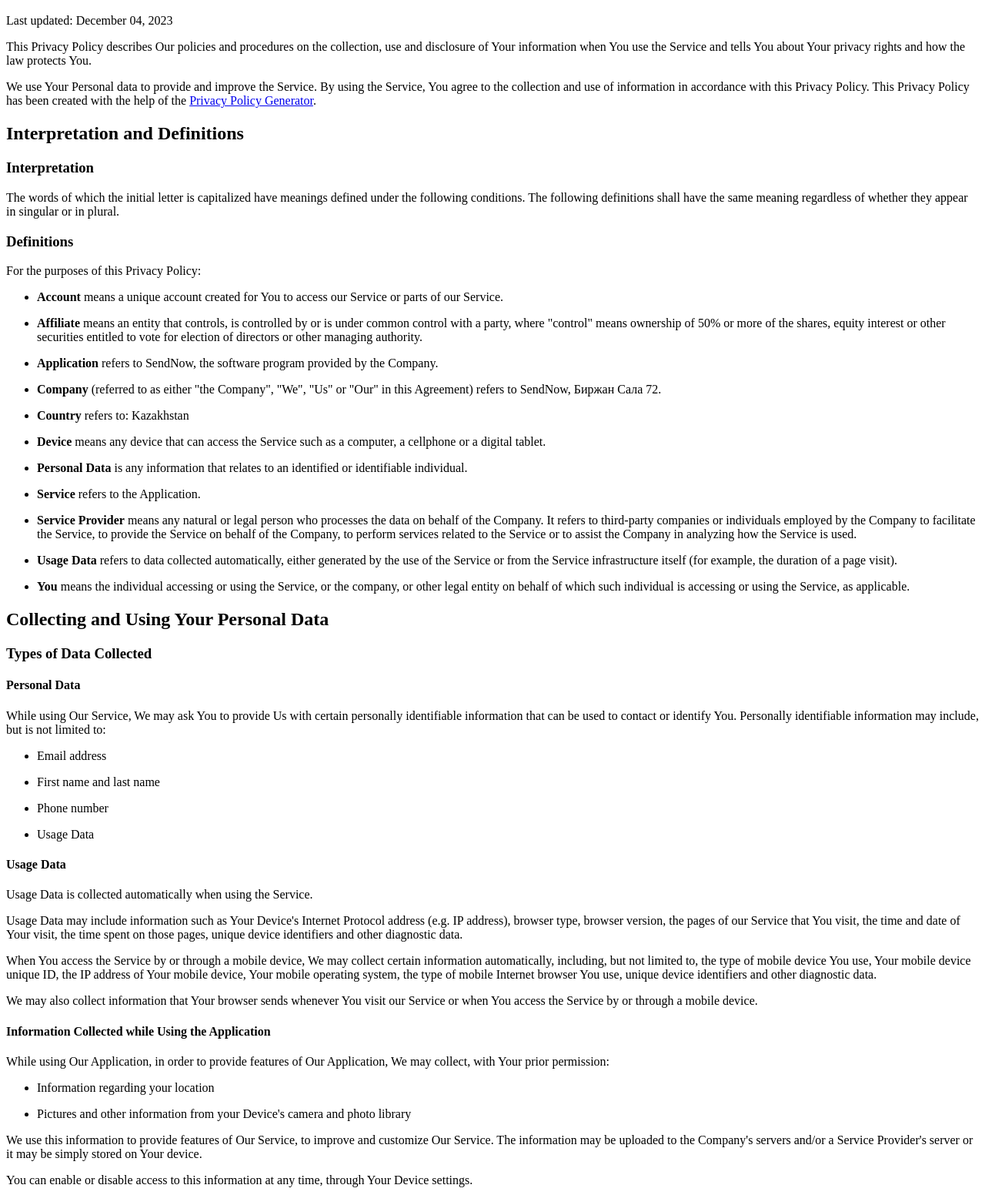
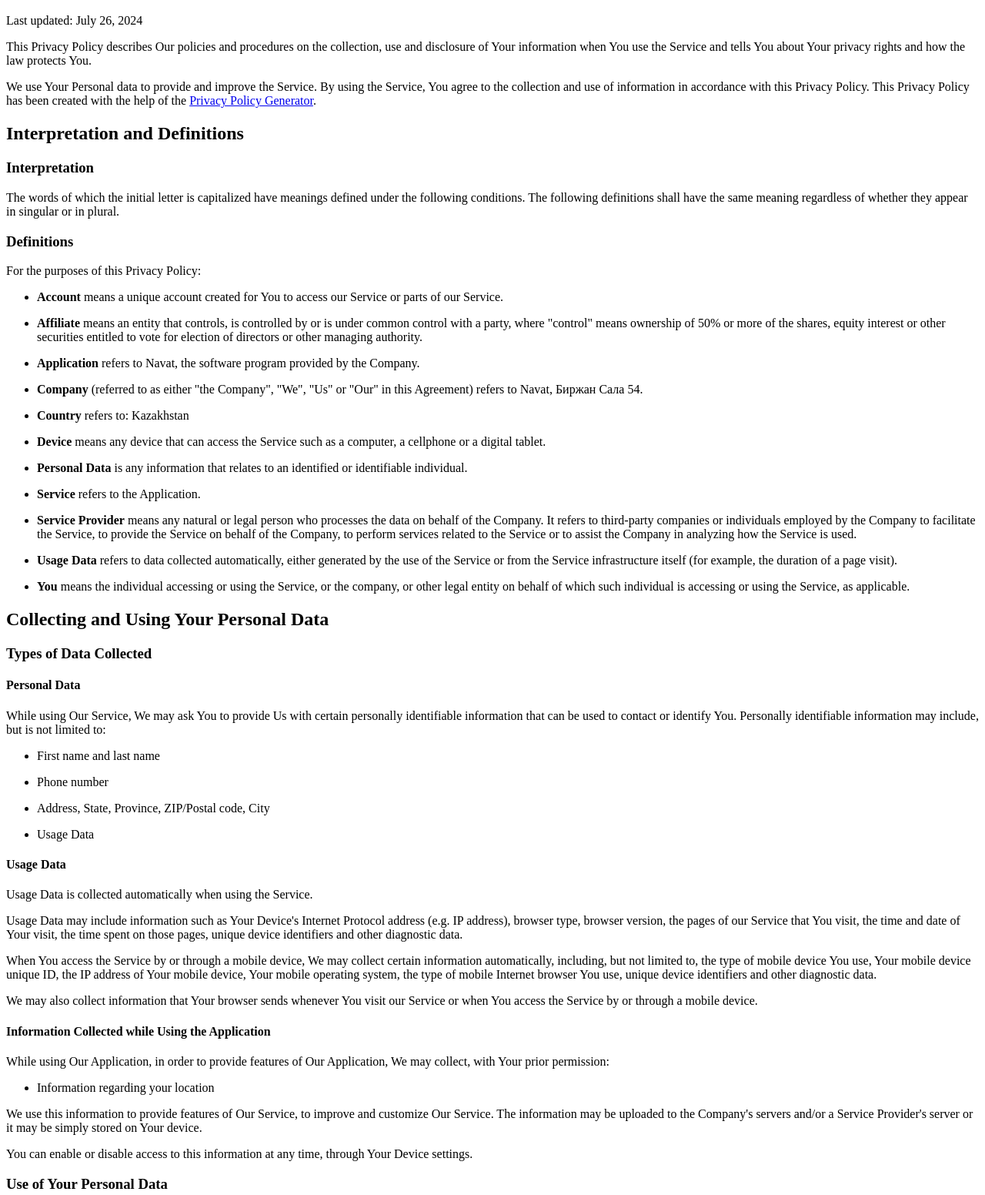
Before and after one commit to aitinsan/politicaSendNow, a plain HTML site: page index.html in a window 1280 px wide. Shown: the part 48-1600 px from the top of the page at 77% size. Drawn offline with Linux system fonts and the light colour scheme.

Commit message:
Update index.html

```diff
--- a/index.html
+++ b/index.html
@@ -1,5 +1,5 @@
 <h1>Privacy Policy</h1>
-<p>Last updated: December 04, 2023</p>
+<p>Last updated: July 26, 2024</p>
 <p>This Privacy Policy describes Our policies and procedures on the collection, use and disclosure of Your information when You use the Service and tells You about Your privacy rights and how the law protects You.</p>
 <p>We use Your Personal data to provide and improve the Service. By using the Service, You agree to the collection and use of information in accordance with this Privacy Policy. This Privacy Policy has been created with the help of the <a href="https://www.termsfeed.com/privacy-policy-generator/" target="_blank">Privacy Policy Generator</a>.</p>
 <h2>Interpretation and Definitions</h2>
@@ -15,10 +15,10 @@
 <p><strong>Affiliate</strong> means an entity that controls, is controlled by or is under common control with a party, where &quot;control&quot; means ownership of 50% or more of the shares, equity interest or other securities entitled to vote for election of directors or other managing authority.</p>
 </li>
 <li>
-<p><strong>Application</strong> refers to SendNow, the software program provided by the Company.</p>
+<p><strong>Application</strong> refers to Navat, the software program provided by the Company.</p>
 </li>
 <li>
-<p><strong>Company</strong> (referred to as either &quot;the Company&quot;, &quot;We&quot;, &quot;Us&quot; or &quot;Our&quot; in this Agreement) refers to SendNow, Биржан Сала 72.</p>
+<p><strong>Company</strong> (referred to as either &quot;the Company&quot;, &quot;We&quot;, &quot;Us&quot; or &quot;Our&quot; in this Agreement) refers to Navat, Биржан Сала 54.</p>
 </li>
 <li>
 <p><strong>Country</strong> refers to:  Kazakhstan</p>
@@ -48,13 +48,13 @@
 <p>While using Our Service, We may ask You to provide Us with certain personally identifiable information that can be used to contact or identify You. Personally identifiable information may include, but is not limited to:</p>
 <ul>
 <li>
-<p>Email address</p>
-</li>
-<li>
 <p>First name and last name</p>
 </li>
 <li>
 <p>Phone number</p>
+</li>
+<li>
+<p>Address, State, Province, ZIP/Postal code, City</p>
 </li>
 <li>
 <p>Usage Data</p>
@@ -68,12 +68,7 @@
 <h4>Information Collected while Using the Application</h4>
 <p>While using Our Application, in order to provide features of Our Application, We may collect, with Your prior permission:</p>
 <ul>
-<li>
-<p>Information regarding your location</p>
-</li>
-<li>
-<p>Pictures and other information from your Device's camera and photo library</p>
-</li>
+<li>Information regarding your location</li>
 </ul>
 <p>We use this information to provide features of Our Service, to improve and customize Our Service. The information may be uploaded to the Company's servers and/or a Service Provider's server or it may be simply stored on Your device.</p>
 <p>You can enable or disable access to this information at any time, through Your Device settings.</p>
@@ -155,5 +150,5 @@
 <h2>Contact Us</h2>
 <p>If you have any questions about this Privacy Policy, You can contact us:</p>
 <ul>
-<li>By email: aitinsaninsan@gmail.com</li>
+<li>By email: chaihana.navat.kz@gmail.com</li>
 </ul>
```
